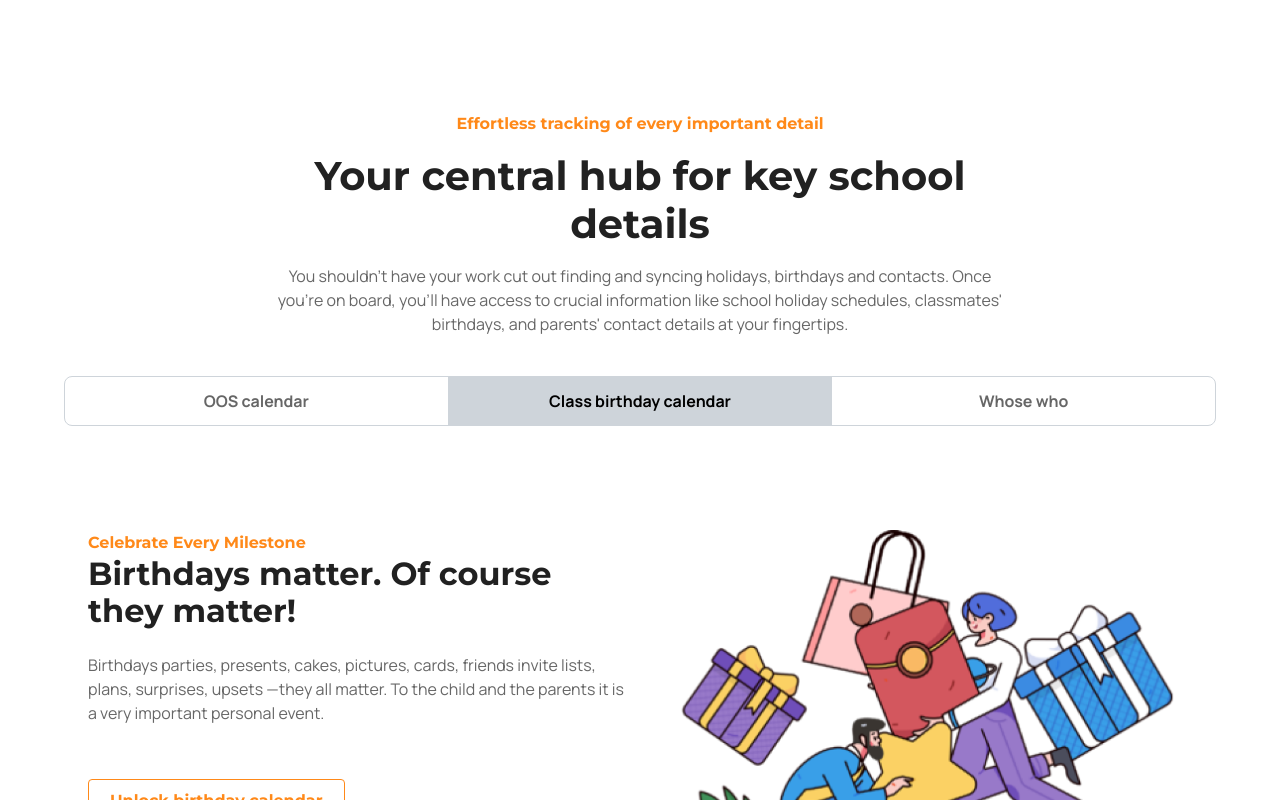
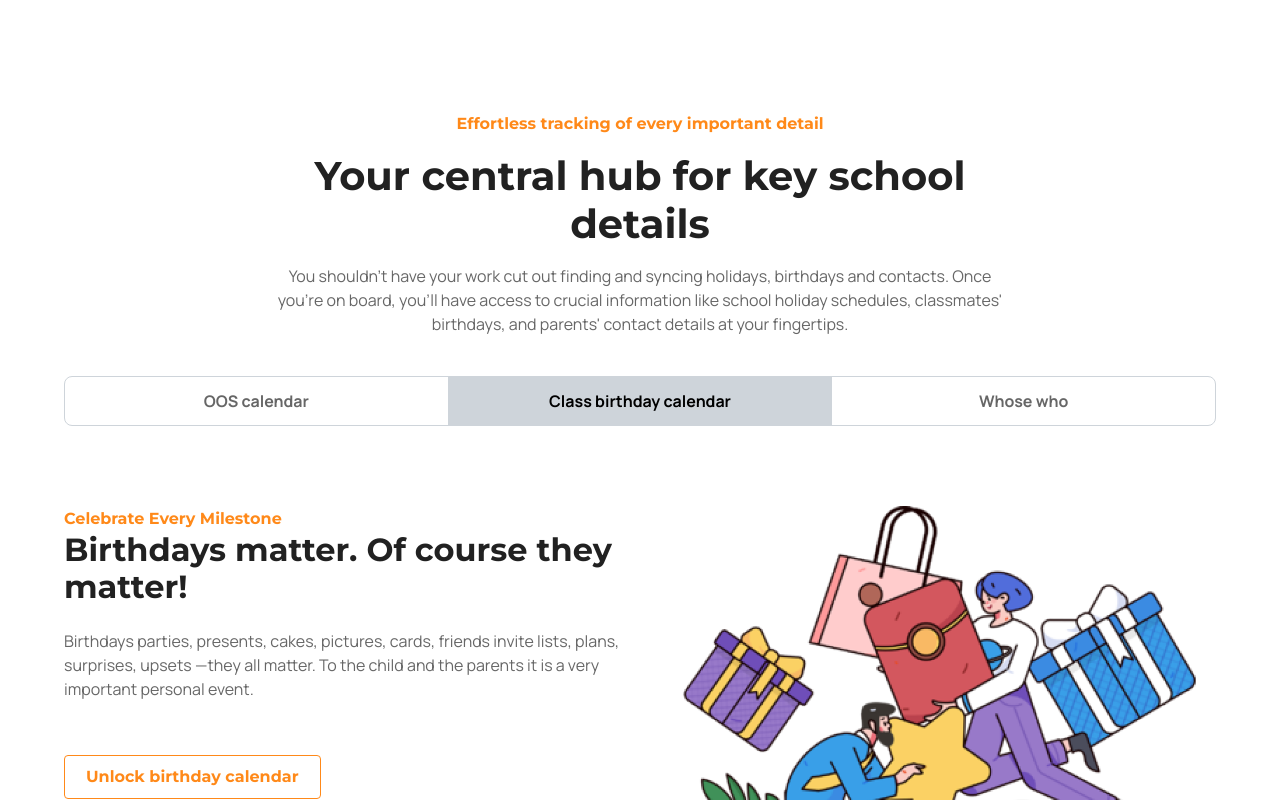
Before and after one commit to digital-brother/ooscca-fe, a Next.js app: page / in a window 1280 px wide. Both pictures are taken after a click on the tab "Class birthday calendar". Shown: the part 5352-6152 px from the top of the page. Built offline with nearby package versions, Linux system fonts and the light colour scheme.

Commit message:
small fixes

```diff
--- a/src/app/(homepage)/HomepageTabs.js
+++ b/src/app/(homepage)/HomepageTabs.js
@@ -86,7 +86,7 @@ function ContentPanel({ type }) {
         alignItems: {xs: "center", md: "start"},
         textAlign: {xs: 'center', md: 'left'},
         gap: 3,
-        maxWidth: {xs: 544, md: "none"},
+        maxWidth: {xs: 500, md: "none"},
         mx: "auto",
       }}
     >
@@ -108,13 +108,13 @@ function ContentPanel({ type }) {
        sx={{
          flex: 1,
          width: '100%',
-          minWidth: 400,
          mt: {xs: 3, md: 0},
        }}
        >
        <Image
          src={data.image}
-        width={544}
+         alt="School"
+         width={564}
          height={280}
          layout="responsive"
          objectFit="contain"
@@ -159,14 +159,14 @@ function Tabs(props) {
             />
           </TabList>
         </Box>
-        <Box sx={{ pt: { xs: 4, md: 10 } }}>
+        <Box sx={{ p: 0, pt: { xs: 4, md: 10 } }}>
           <TabPanel sx={{ p: 0 }} value="oosCalendar">
             <SchoolStats />
           </TabPanel>
-          <TabPanel value="classBirthdayCalendar">
+          <TabPanel sx={{ p: 0 }} value="classBirthdayCalendar">
             <ContentPanel type="classBirthdayCalendar" />
           </TabPanel>
-          <TabPanel value="whoseWho">
+          <TabPanel sx={{ p: 0 }} value="whoseWho">
             <ContentPanel type="whoseWho" />
           </TabPanel>
         </Box>
@@ -177,7 +177,7 @@ function Tabs(props) {
 
 export default function HomepageTabs() {
   return (
-    <Container sx={{ py: { xs: 6, md: 10 } }}>
+    <Container sx={{ pt: { xs: 6, md: 10 } }}>
       <HomepageTabsHeader
         sx={{ maxWidth: 730, textAlign: "center", mx: "auto" }}
       />
```
Lines whose indentation alone changed are shown as unchanged.
